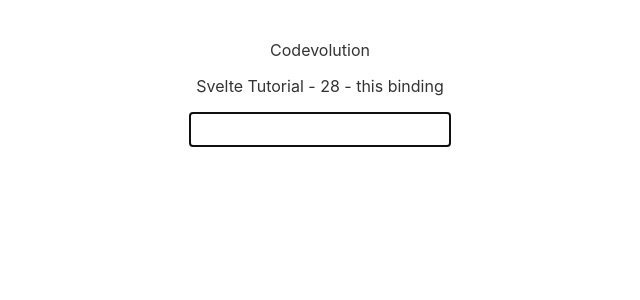
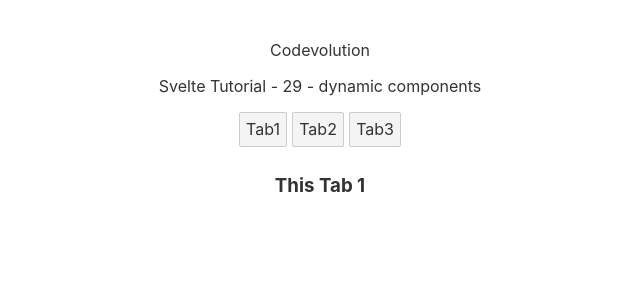
Before and after one commit to markusradl/hello-world, a Svelte app: page / in a window 1280 px wide. Shown: the top 300 px of the page, without its empty margins (320-960 px from the left). Built offline with nearby package versions, Linux system fonts and the light colour scheme.

Commit message:
Dynamic components Tutorial 29. How to make a Tab control

```diff
--- a/src/App.svelte
+++ b/src/App.svelte
@@ -1,16 +1,23 @@
 <script>
-	import Autofocus from './components/Autofocus.svelte';
-import AutoFocus from './components/Autofocus.svelte'
+	import Tab1 from './components/Tab1.svelte'
+	import Tab2 from './components/Tab2.svelte'
+	import Tab3 from './components/Tab3.svelte'
+
+	let selectedTab = Tab1
 </script>
 
 <main>
 	<header>
 		<p>Codevolution</p>
-		<p>Svelte Tutorial - 28 - this binding<p>
+		<p>Svelte Tutorial - 29 - dynamic components<p>
 	</header>
 
 	<section>
-		<Autofocus />
+		<button on:click={() => selectedTab = Tab1}>Tab1</button>
+		<button on:click={() => selectedTab = Tab2}>Tab2</button>
+		<button on:click={() => selectedTab = Tab3}>Tab3</button>
+
+		<svelte:component this={selectedTab} />
 	</section>
 </main>
 
--- /dev/null
+++ b/src/components/Tab1.svelte
@@ -0,0 +1 @@
+<h3>This Tab 1</h3>
--- /dev/null
+++ b/src/components/Tab2.svelte
@@ -0,0 +1 @@
+<h3>This Tab 2</h3>
--- /dev/null
+++ b/src/components/Tab3.svelte
@@ -0,0 +1 @@
+<h3>This Tab 3</h3>
```
